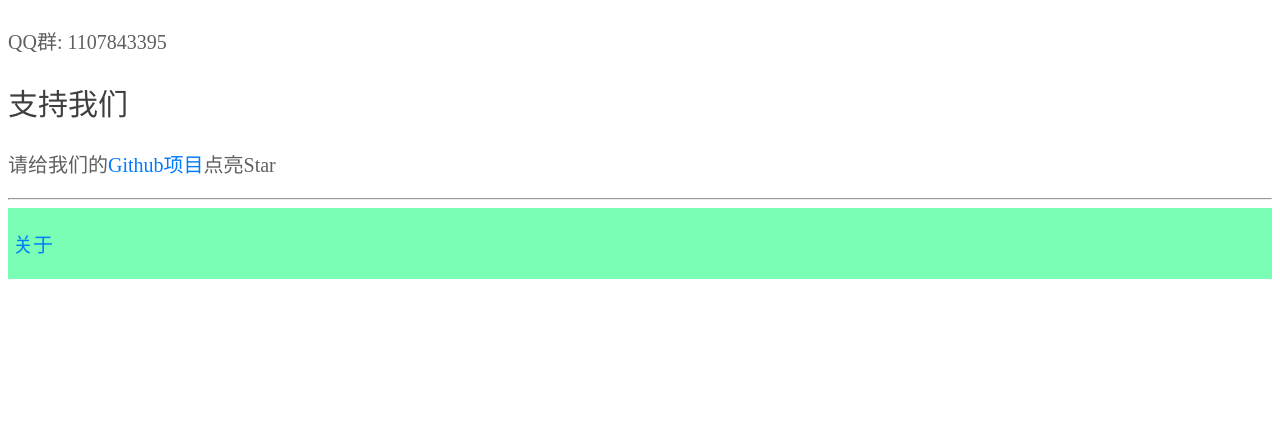
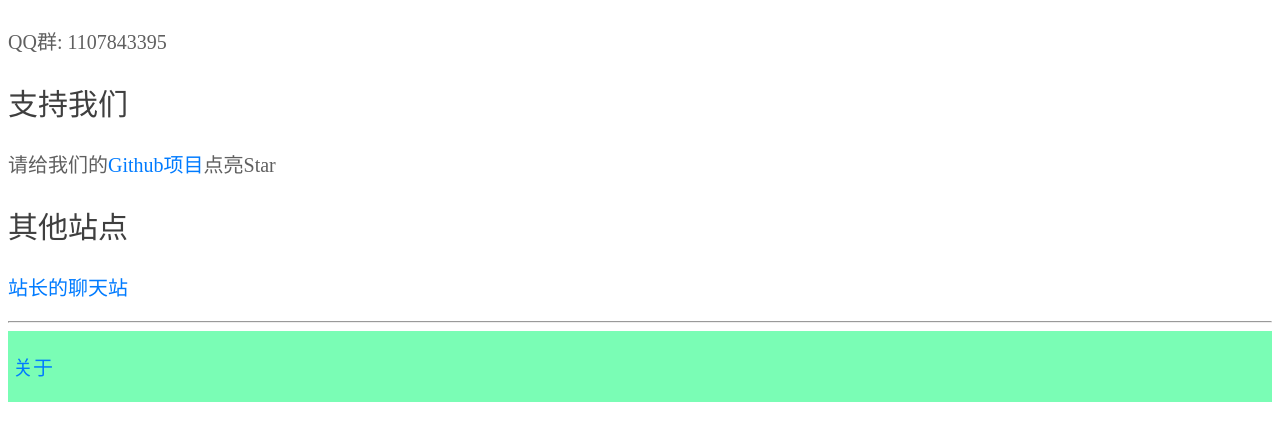
Before and after one commit to wujiawei36/wjw2, a Django app: page /about/ in a window 1280 px wide. Shown: the part 196-637 px from the top of the page. Run offline with Django 5.2, Linux system fonts and the light colour scheme; data comes from the database, SQL or seed files in the repository.

Commit message:
关于页新增「站长的聊天站」外链，Github 链接补安全属性
- about.html 新增「其他站点」区块，指向 https://chat.wujiawei.sryze.cc（站长的聊天站）
- Github 项目链接补 target=_blank + rel=noopener noreferrer（新窗口打开，防 window.opener 反操作）
- 全量 140/140 通过

```diff
--- a/index/templates/index/about.html
+++ b/index/templates/index/about.html
@@ -21,10 +21,18 @@
             支持我们
         </h2>
         <p class="p-text">
-            请给我们的<a class="a-text" href="https://github.com/wujiawei36/wjw2">Github项目</a>点亮Star
+            请给我们的<a class="a-text" href="https://github.com/wujiawei36/wjw2" target="_blank" rel="noopener noreferrer">Github项目</a>点亮Star
         </p>
         <!-- <a onclick="javascript:alert('请加QQ群: 1107843077 并给群主发红包')" class="a-text">
             Click here
         </a> -->
     </div>
+    <div>
+        <h2 class="h2-text">
+            其他站点
+        </h2>
+        <p class="p-text">
+            <a class="a-text" href="https://chat.wujiawei.sryze.cc" target="_blank" rel="noopener noreferrer">站长的聊天站</a>
+        </p>
+    </div>
 {% endblock %}
```
